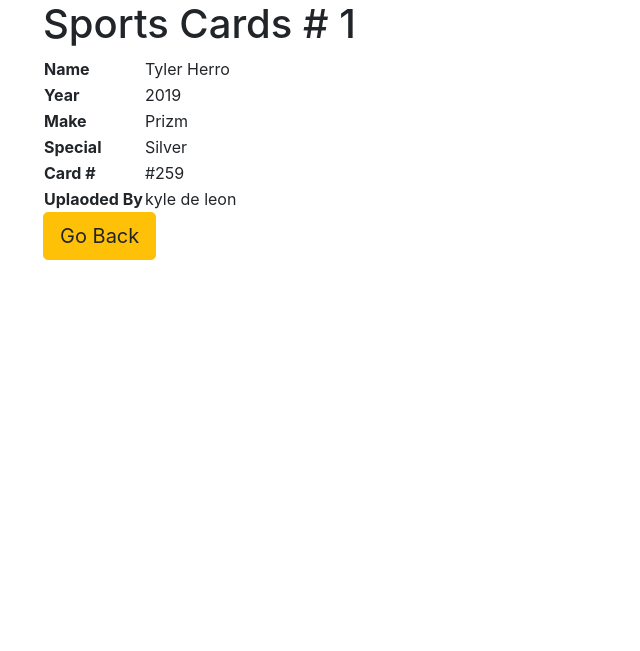
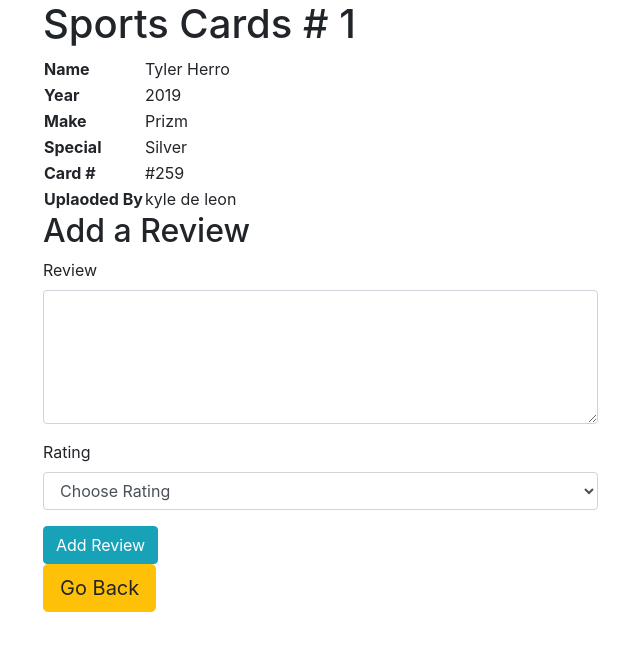
Before and after one commit to kyle-deleon/SCI_Tracker, a Django app: template main/apps/sports_cards/templates/show_one.htm in a window 1280 px wide. Shown: the top 651 px of the page, without its empty margins (42-682 px from the left). Run offline with Django 3.2, Linux system fonts and the light colour scheme; the template is opened without the code that fills it: values that come from a table or form of the project are taken from there, others are empty; data comes from the database, SQL or seed files in the repository; parts of the project's set-up code (start-up, migrations or seed data) failed here and were passed over.

Commit message:
adding all users can leave review on anyone cards

```diff
--- a/main/apps/sports_cards/templates/new.htm
+++ b/main/apps/sports_cards/templates/new.htm
@@ -55,6 +55,7 @@
             </div>
             <button type="submit" class="btn btn-primary">Submit</button>
         </form>
+        <a href="/dashboard" role="button" class="btn btn-lg btn-warning">Go Back</a>
     </div>
 </body>
 </html>
--- a/main/apps/sports_cards/templates/show_one.htm
+++ b/main/apps/sports_cards/templates/show_one.htm
@@ -38,6 +38,26 @@
                 </tr>
             </tbody>
         </table>
+
+        <h2>Add a Review</h2>
+        <form action="sports_cards/{{ card.id }}/review" method="post">
+            <div class="form-group">
+                <label for='content'>Review</label>
+                <textarea name="content" cols='15' rows='5' class='form-control w-50'></textarea>
+            </div>
+            <div class="form-group">
+                <label for="rating">Rating</label>
+                <select name="rating" class='form-control w-50'>
+                    <option selected value='0'>Choose Rating</option>
+                    <option value='1'>1 Star</option>
+                    <option value='2'>2 star</option>
+                    <option value='3'>3 Star</option>
+                    <option value='4'>4 Star</option>
+                    <option value='5'>5 Star</option>
+                </select>
+            </div>
+            <button type="submit" class="btn btn-info">Add Review</button>
+        </form>
         <a href="/dashboard" role="button" class="btn btn-lg btn-warning">Go Back</a>
     </div>
 </body>
--- a/main/apps/sports_cards/urls.py
+++ b/main/apps/sports_cards/urls.py
@@ -27,7 +27,7 @@
     path('sports_cards/create', views.create_card), #POST
     path('sports_cards/<int:id>', views.show_one),
     # path('sportds_cards/<int:id>/delete', views.delete_card),
-    # path('sports_cards/<int:id>/review', views.create_review),
+    path('sports_cards/<int:id>/review', views.create_review), # POST
     # path('sports_cards/<int:id>/like', views.like),
     # path('sports_cards/<int:id>/unlike', views.unlike),
     # path('users/<int:id>', views.show_user),
```
Also changed, not shown: main/apps/sports_cards/views.py (+16 -1 lines).
